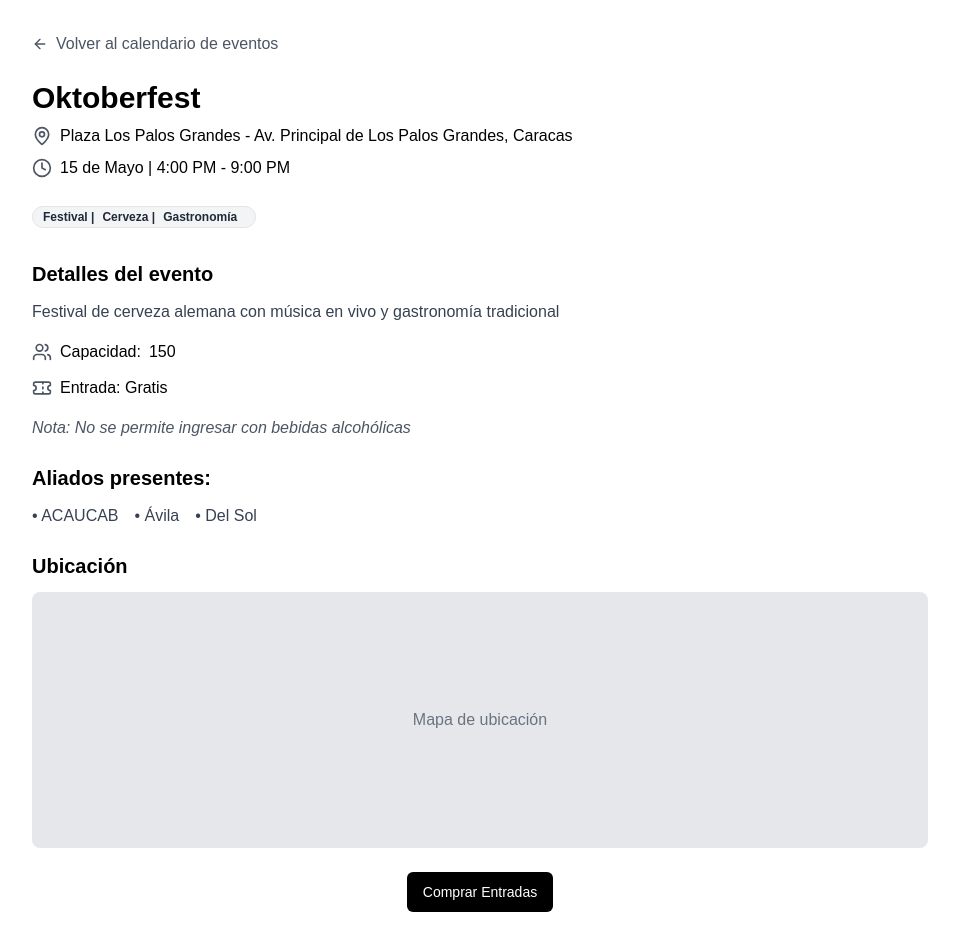
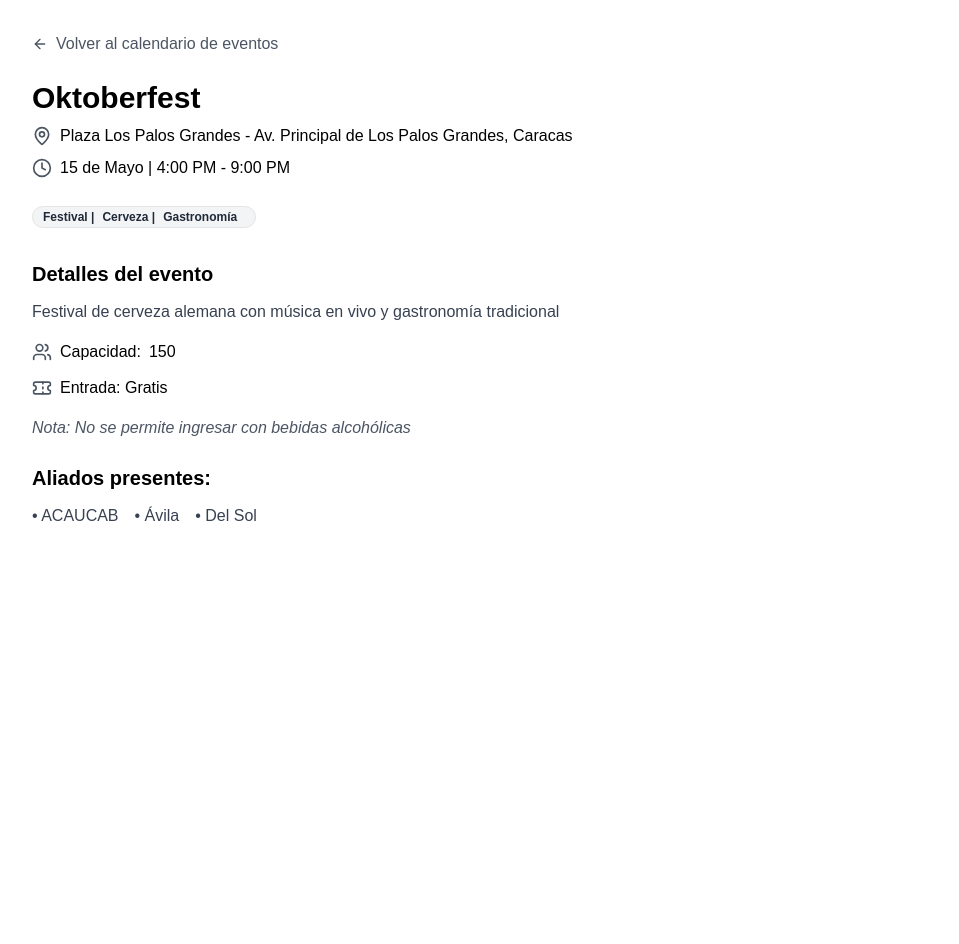
Before and after one commit to samuelpalacioss/acaucab, a Next.js app: page /eventos/1 in a window 1280 px wide. Shown: the whole page, without its empty margins (160-1119 px from the left). After the commit the page ends 800 px from the top, so only its background shows below. Built offline with nearby package versions, Linux system fonts and the light colour scheme.

Commit message:
del: ubicacion en mapa y solo sale boton de compra de entrada si el evento es pago

```diff
--- a/app/eventos/[id]/page.tsx
+++ b/app/eventos/[id]/page.tsx
@@ -3,7 +3,6 @@ import Link from "next/link";
 import { MapPin, Clock, Users, ArrowLeft, Ticket } from "lucide-react";
 import { Badge } from "@/components/ui/badge";
 import { Button } from "@/components/ui/button";
-import { Card } from "@/components/ui/card";
 
 export default function EventDetailPage({ params }: { params: { id: string } }) {
   const eventId = Number.parseInt(params.id);
@@ -22,7 +21,7 @@ export default function EventDetailPage({ params }: { params: { id: string } })
   return (
     <div className="container mx-auto py-8 bg-white text-black">
       <div className="max-w-4xl mx-auto">
-        <Link href="/" className="flex items-center text-gray-600 hover:text-gray-900 mb-6">
+        <Link href="/eventos" className="flex items-center text-gray-600 hover:text-gray-900 mb-6">
           <ArrowLeft className="h-4 w-4 mr-2" />
           Volver al calendario de eventos
         </Link>
@@ -81,17 +80,19 @@ export default function EventDetailPage({ params }: { params: { id: string } })
             ))}
           </ul>
         </div>
-
+        {/*
         <div className="mb-6">
           <h2 className="text-xl font-semibold mb-3">Ubicación</h2>
           <div className="h-64 bg-gray-200 rounded-lg flex items-center justify-center">
             <p className="text-gray-500">Mapa de ubicación</p>
           </div>
-        </div>
+        </div> */}
 
-        <div className="flex justify-center">
-          <Button className="bg-black text-white hover:bg-gray-800">Comprar Entradas</Button>
-        </div>
+        {event.precio > 0 ? (
+          <div>
+            <Button className="bg-black text-white hover:bg-gray-800">Comprar Entrada</Button>
+          </div>
+        ) : null}
       </div>
     </div>
   );
--- a/app/page.tsx
+++ b/app/page.tsx
@@ -54,9 +54,9 @@ export default function HomePage() {
           </Button>
 
           <Button asChild className="px-8 py-6 text-lg bg-orange-600 hover:bg-orange-700">
-            <Link href="/eventos/1" className="flex items-center gap-2">
+            <Link href="/eventos/3" className="flex items-center gap-2">
               <Beer className="h-5 w-5" />
-              <span>Evento 1</span>
+              <span>Evento 3</span>
             </Link>
           </Button>
         </div>
```
